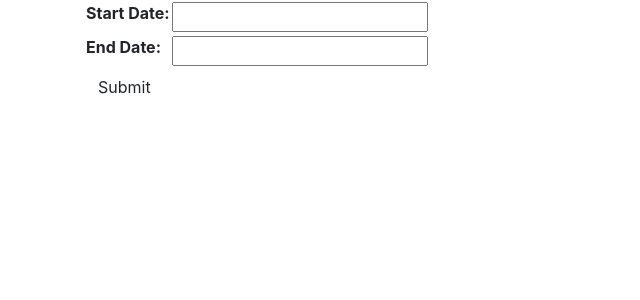
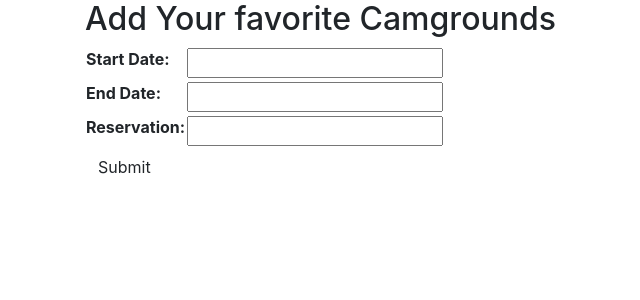
Before and after one commit to joneill129/CampOut, a Django app: template main_app/templates/main_app/campground_form.html in a window 1280 px wide. Shown: the part 56-356 px from the top of the page, without its empty margins (0-640 px from the left). Run offline with Django 3.2, Linux system fonts and the light colour scheme; the template is opened without the code that fills it: values that come from a table or form of the project are taken from there, others are empty.

Commit message:
add edit functionality to main model

```diff
--- a/main_app/forms.py
+++ b/main_app/forms.py
@@ -4,4 +4,4 @@ from .models import Trip
 class TripForm(ModelForm):
     class Meta:
         model = Trip
-        fields = ['startdate', 'enddate']
+        fields = ['startdate', 'enddate', 'reservation']
--- a/main_app/models.py
+++ b/main_app/models.py
@@ -24,6 +24,7 @@ class Campground(models.Model):
 class Trip(models.Model):
     startdate = models.DateField('Start Date')
     enddate = models.DateField('End Date')
+    reservation = models.CharField(max_length=500, default='')
 
     campground = models.ForeignKey(Campground, on_delete=models.CASCADE)
 
--- a/main_app/templates/campgrounds/detail.html
+++ b/main_app/templates/campgrounds/detail.html
@@ -10,13 +10,14 @@
       <p class="card-text">{{ campground.city}}, {{ campground.state}} {{ campground.zipcode }}</p>
       <p>{{ campground.phone }}</p>
       <p>reservation link will go here</p>
+      <a href="{% url 'campground_update' campground.id %}">Edit Campground</a>
     </div>
     <div class="card-footer bg-transparent border-success">{{ campground.directions }}</div>
   </div>
   <div class=trip-from>
   <form action="{% url 'add_trip' campground.id %}"method='post'>
     {% csrf_token %}
-    {{ trip_form.as_p }}
+    {{ trip_form.as_table }}
     <button type="submit" class="btn">Add</button>
   </form>
 </div>
--- a/main_app/templates/main_app/campground_form.html
+++ b/main_app/templates/main_app/campground_form.html
@@ -1,5 +1,10 @@
 {% extends 'base.html' %}
 {% block content %}
+{% if object %}
+<h2>Edit Campground Details</h2>
+{% else %}
+<h2>Add Your favorite Camgrounds</h2>
+{% endif %}
 <form action='' method='post'>
     {% csrf_token %}
     <table>
--- a/main_app/urls.py
+++ b/main_app/urls.py
@@ -8,6 +8,7 @@ urlpatterns = [
     path('campgrounds/', views.pocketbook, name='campgrounds_pocketbook'),
     path('campgrounds/create', views.CampgroundCreate.as_view(), name='campgrounds_create'),
     path('campgrounds/<int:campground_id>', views.adventure_detail, name='detail'),
+    path('campgrounds/<int:pk>/update/', views.CampgroundUpdate.as_view(), name='campground_update'),
     path('campgrounds/<int:campground_id>/add_trip/', views.add_trip, name='add_trip'),
     path('campgrounds/photos', views.add_photo, name='add_photo')
 ]
--- a/main_app/views.py
+++ b/main_app/views.py
@@ -1,5 +1,5 @@
 from django.shortcuts import render, redirect
-from django.views.generic.edit import CreateView
+from django.views.generic.edit import CreateView, UpdateView
 from .models import Campground, Photo
 from .forms import TripForm
 import requests
@@ -56,3 +56,7 @@ class CampgroundCreate(CreateView):
     model = Campground
     fields = '__all__'
     success_url = '/campgrounds/'
+
+class CampgroundUpdate(UpdateView):
+    model = Campground
+    fields = ['city', 'state', 'zipcode', 'phone', 'directions']
```
Also changed, not shown: main_app/migrations/0005_trip_reservation.py (added).
